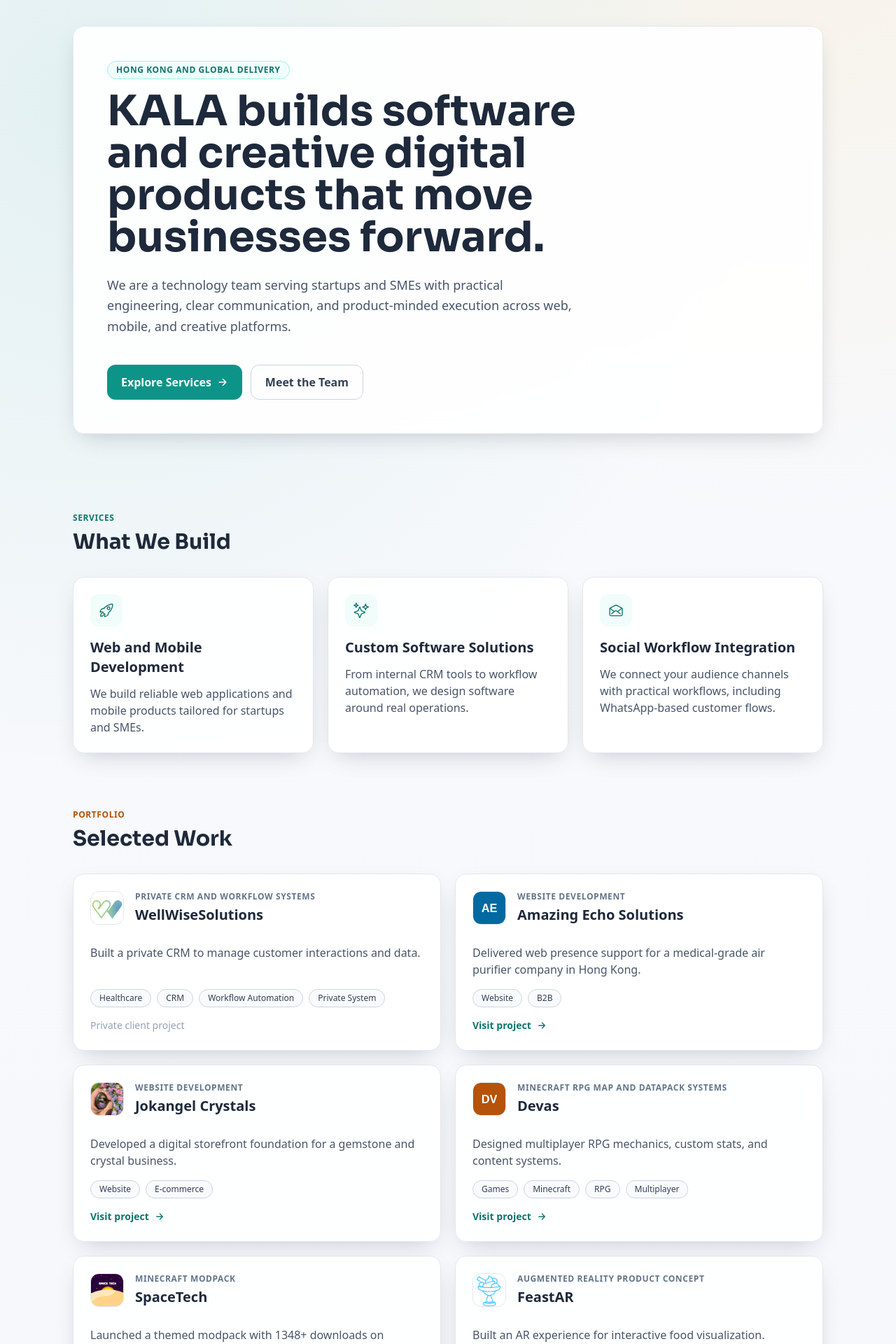
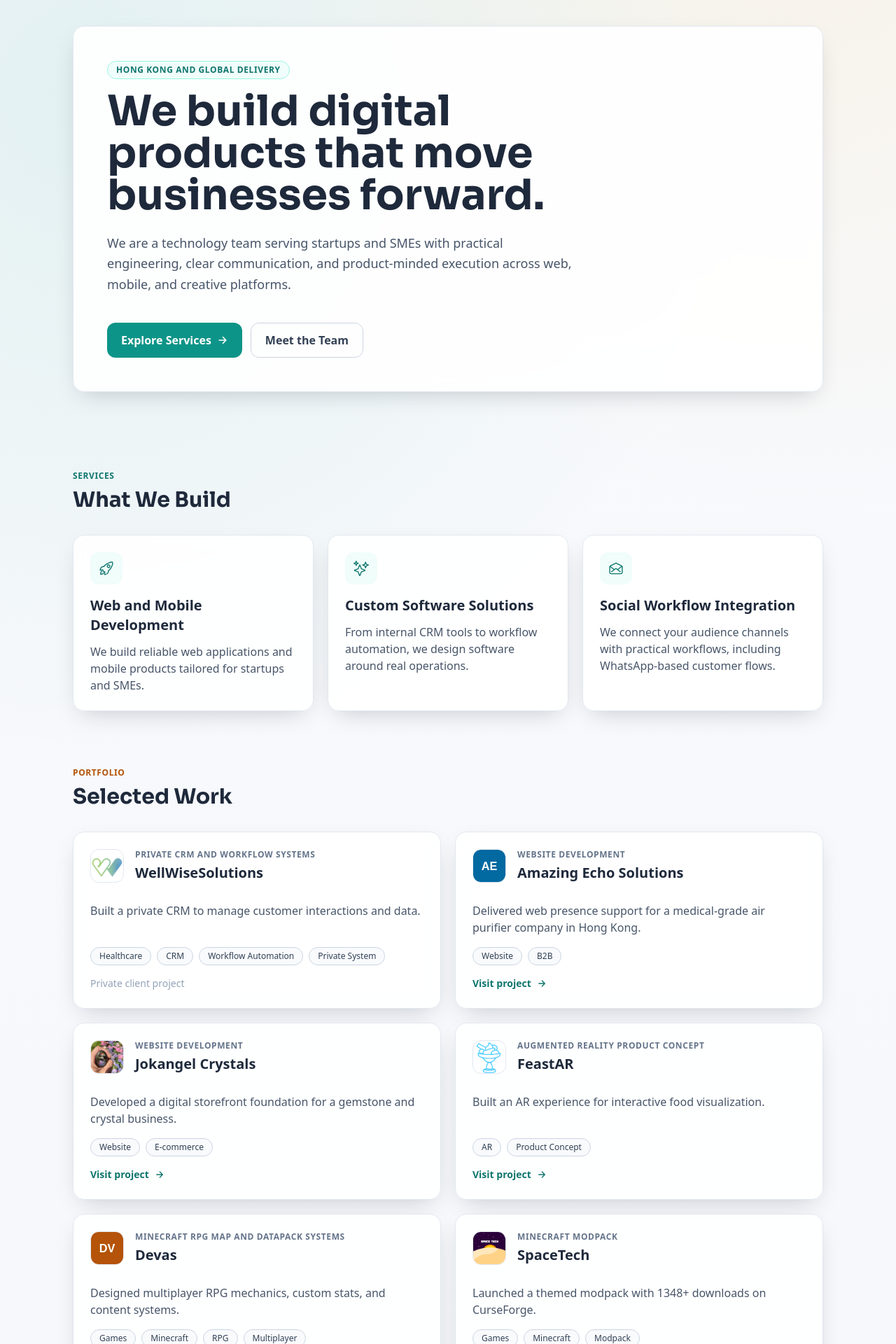
Before and after one commit to Kalalib/kalalib-root-website, a Next.js app: page / in a window 1280 px wide. Shown: the part 140-2060 px from the top of the page at 70% size. Built offline with nearby package versions, Linux system fonts and the light colour scheme; no server answers.

Commit message:
change: h1 simplification

```diff
--- a/app/page.tsx
+++ b/app/page.tsx
@@ -47,6 +47,14 @@
     href: "https://lokapakki.wixstudio.com/jokangel-shop",
   },
   {
+    name: "FeastAR",
+    logo: "/assets/portfolio/feastar_logo.png",
+    stack: "Augmented reality product concept",
+    result: "Built an AR experience for interactive food visualization.",
+    tags: ["AR", "Product Concept"],
+    href: "https://feastar.kalalib.com",
+  },
+  {
     name: "Devas",
     logo: "/assets/portfolio/devas.svg",
     stack: "Minecraft RPG map and datapack systems",
@@ -61,14 +69,6 @@
     result: "Launched a themed modpack with 1348+ downloads on CurseForge.",
     tags: ["Games", "Minecraft", "Modpack"],
     href: "https://www.curseforge.com/minecraft/modpacks/spacetech-space-capsule",
-  },
-  {
-    name: "FeastAR",
-    logo: "/assets/portfolio/feastar_logo.png",
-    stack: "Augmented reality product concept",
-    result: "Built an AR experience for interactive food visualization.",
-    tags: ["AR", "Product Concept"],
-    href: "https://feastar.kalalib.com",
   },
 ];
 
@@ -86,7 +86,7 @@
             className="max-w-3xl text-4xl font-bold leading-tight text-kala-deep md:text-6xl"
             style={{ fontFamily: "var(--font-heading)" }}
           >
-            KALA builds software and creative digital products that move businesses forward.
+            We build digital products that move businesses forward.
           </h1>
           <p className="mt-6 max-w-2xl text-lg leading-relaxed text-slate-600">
             We are a technology team serving startups and SMEs with practical engineering, clear communication,
@@ -145,7 +145,10 @@
         </div>
         <div className="grid gap-5 md:grid-cols-2">
           {portfolio.map((item) => (
-            <article key={item.name} className="card-surface flex h-full flex-col p-6">
+            <article
+              key={item.name}
+              className="card-surface flex h-full flex-col p-6 transition-all duration-300 hover:-translate-y-1 hover:border-fuchsia-200 hover:bg-fuchsia-50/40 hover:shadow-[0_16px_42px_-22px_rgba(192,38,211,0.42)]"
+            >
               <div className="mb-4 flex items-start gap-4">
                 <img
                   src={item.logo}
```
